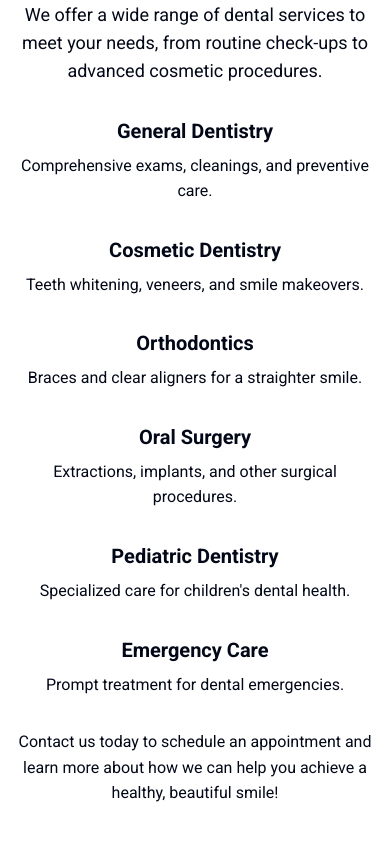
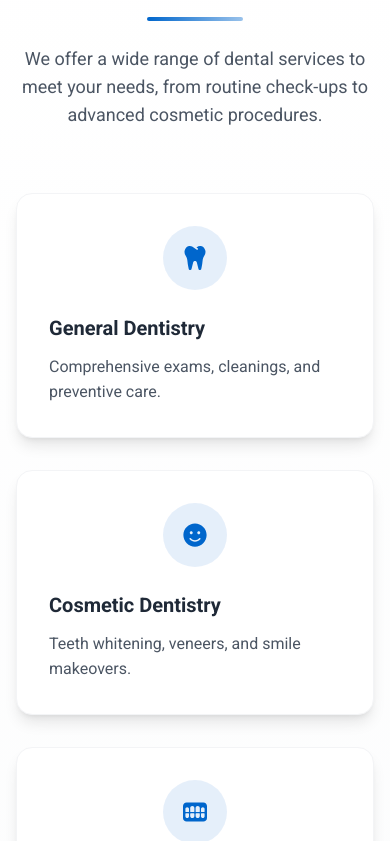
Before and after one commit to bikashghimire/om-muktinath-dental-clinic-dhading, a React (Vite) app: page / in a window 390 px wide. Shown: the part 809-1650 px from the top of the page. Built offline with nearby package versions, Linux system fonts and the light colour scheme.

Commit message:
implement language and theme support

```diff
--- a/src/sections/Contact.tsx
+++ b/src/sections/Contact.tsx
@@ -4,8 +4,10 @@ import ClinicGallery from "../assets/images/clinic/gallery";
 import { clinicImages, getLocationImage } from "../assets/images/clinic/config";
 import DummyImageProvider from "../assets/images/clinic/DummyImageProvider";
 import LocationComponent from "../assets/images/clinic/LocationComponent";
+import { useTranslation } from "react-i18next";
 
 const Contact = () => {
+    const { t } = useTranslation();
     const [isGalleryOpen, setIsGalleryOpen] = useState(false);
     const [galleryCategory, setGalleryCategory] = useState<'exterior'|'interior'|'equipment'|'team'>('exterior');
 
@@ -17,10 +19,10 @@ const Contact = () => {
     return (
         <section id="contact" className="py-20 px-4 max-w-6xl mx-auto">
             <div className="text-center mb-12">
-                <h2 className="text-4xl font-bold mb-3 text-center bg-clip-text text-transparent bg-gradient-to-r from-primary to-primary/70">Contact Us</h2>
+                <h2 className="text-4xl font-bold mb-3 text-center bg-clip-text text-transparent bg-gradient-to-r from-primary to-primary/70">{t('contact.title')}</h2>
                 <div className="w-24 h-1 bg-gradient-to-r from-primary to-primary/40 mx-auto mb-4 rounded-full"></div>
-                <p className="text-lg text-gray-600 max-w-3xl mx-auto">
-                    Have questions or need to book an appointment? We're here to help!
+                <p className="text-lg text-gray-600 dark:text-gray-300 max-w-3xl mx-auto">
+                    {t('contact.subtitle', 'Have questions or need to book an appointment? We\'re here to help!')}
                 </p>
             </div>
 
@@ -29,92 +31,92 @@ const Contact = () => {
                     {/* Contact Cards Container */}
                     <div className="grid sm:grid-cols-2 gap-5">
                         {/* Opening Hours */}
-                        <div className="bg-gradient-to-br from-white to-primary/5 p-6 rounded-2xl shadow-lg hover:shadow-xl transition-all duration-300 border border-gray-100 hover:border-primary/20 hover:-translate-y-1 group">
+                        <div className="bg-gradient-to-br from-white to-primary/5 dark:from-gray-800 dark:to-primary/10 p-6 rounded-2xl shadow-lg hover:shadow-xl transition-all duration-300 border border-gray-100 dark:border-gray-700 hover:border-primary/20 dark:hover:border-primary/30 hover:-translate-y-1 group">
                             <div className="flex items-center mb-4">
-                                <div className="bg-primary/10 p-3 rounded-full group-hover:bg-primary/20 transition-colors">
+                                <div className="bg-primary/10 dark:bg-primary/20 p-3 rounded-full group-hover:bg-primary/20 dark:group-hover:bg-primary/30 transition-colors">
                                     <FaClock className="text-primary text-xl" />
                                 </div>
-                                <h3 className="text-xl font-semibold ml-3 text-gray-800">Opening Hours</h3>
+                                <h3 className="text-xl font-semibold ml-3 text-gray-800 dark:text-gray-200">{t('contact.openingHours', 'Opening Hours')}</h3>
                             </div>
                             <ul className="space-y-3">
                                 <li className="flex justify-between text-sm md:text-base">
-                                    <span className="text-gray-600">Monday - Friday:</span>
-                                    <span className="font-medium text-gray-800">9:00 AM - 6:00 PM</span>
+                                    <span className="text-gray-600 dark:text-gray-400">{t('contact.mondayFriday', 'Monday - Friday')}:</span>
+                                    <span className="font-medium text-gray-800 dark:text-gray-200">9:00 AM - 6:00 PM</span>
                                 </li>
                                 <li className="flex justify-between text-sm md:text-base">
-                                    <span className="text-gray-600">Saturday:</span>
-                                    <span className="font-medium text-gray-800">9:00 AM - 4:00 PM</span>
+                                    <span className="text-gray-600 dark:text-gray-400">{t('contact.saturday', 'Saturday')}:</span>
+                                    <span className="font-medium text-gray-800 dark:text-gray-200">9:00 AM - 4:00 PM</span>
                                 </li>
                                 <li className="flex justify-between text-sm md:text-base">
-                                    <span className="text-gray-600">Sunday:</span>
-                                    <span className="font-medium text-gray-800">Closed</span>
+                                    <span className="text-gray-600 dark:text-gray-400">{t('contact.sunday', 'Sunday')}:</span>
+                                    <span className="font-medium text-gray-800 dark:text-gray-200">{t('contact.closed', 'Closed')}</span>
                                 </li>
                             </ul>
                         </div>
 
                         {/* Phone */}
-                        <div className="bg-gradient-to-br from-white to-primary/5 p-6 rounded-2xl shadow-lg hover:shadow-xl transition-all duration-300 border border-gray-100 hover:border-primary/20 hover:-translate-y-1 group">
+                        <div className="bg-gradient-to-br from-white to-primary/5 dark:from-gray-800 dark:to-primary/10 p-6 rounded-2xl shadow-lg hover:shadow-xl transition-all duration-300 border border-gray-100 dark:border-gray-700 hover:border-primary/20 dark:hover:border-primary/30 hover:-translate-y-1 group">
                             <div className="flex items-center mb-4">
-                                <div className="bg-primary/10 p-3 rounded-full group-hover:bg-primary/20 transition-colors">
+                                <div className="bg-primary/10 dark:bg-primary/20 p-3 rounded-full group-hover:bg-primary/20 dark:group-hover:bg-primary/30 transition-colors">
                                     <FaPhone className="text-primary text-xl" />
                                 </div>
-                                <h3 className="text-xl font-semibold ml-3 text-gray-800">Phone</h3>
+                                <h3 className="text-xl font-semibold ml-3 text-gray-800 dark:text-gray-200">{t('contact.phone', 'Phone')}</h3>
                             </div>
-                            <a href="tel:+9779876543210" className="block text-gray-700 hover:text-primary transition-colors mb-2">+977 9876543210</a>
-                            <a href="tel:014567890" className="block text-gray-700 hover:text-primary transition-colors">01-4567890</a>
+                            <a href="tel:+9779876543210" className="block text-gray-700 dark:text-gray-300 hover:text-primary transition-colors mb-2">+977 9876543210</a>
+                            <a href="tel:014567890" className="block text-gray-700 dark:text-gray-300 hover:text-primary transition-colors">01-4567890</a>
                         </div>
 
                         {/* Email */}
-                        <div className="bg-gradient-to-br from-white to-primary/5 p-6 rounded-2xl shadow-lg hover:shadow-xl transition-all duration-300 border border-gray-100 hover:border-primary/20 hover:-translate-y-1 group">
+                        <div className="bg-gradient-to-br from-white to-primary/5 dark:from-gray-800 dark:to-primary/10 p-6 rounded-2xl shadow-lg hover:shadow-xl transition-all duration-300 border border-gray-100 dark:border-gray-700 hover:border-primary/20 dark:hover:border-primary/30 hover:-translate-y-1 group">
                             <div className="flex items-center mb-4">
-                                <div className="bg-primary/10 p-3 rounded-full group-hover:bg-primary/20 transition-colors">
+                                <div className="bg-primary/10 dark:bg-primary/20 p-3 rounded-full group-hover:bg-primary/20 dark:group-hover:bg-primary/30 transition-colors">
                                     <FaEnvelope className="text-primary text-xl" />
                                 </div>
-                                <h3 className="text-xl font-semibold ml-3 text-gray-800">Email</h3>
+                                <h3 className="text-xl font-semibold ml-3 text-gray-800 dark:text-gray-200">{t('contact.email', 'Email')}</h3>
                             </div>
-                            <a href="mailto:info@smiledentalclinic.com" className="block text-gray-700 hover:text-primary transition-colors mb-2">info@smiledentalclinic.com</a>
-                            <a href="mailto:appointment@smiledentalclinic.com" className="block text-gray-700 hover:text-primary transition-colors">appointment@smiledentalclinic.com</a>
+                            <a href="mailto:info@smiledentalclinic.com" className="block text-gray-700 dark:text-gray-300 hover:text-primary transition-colors mb-2">info@smiledentalclinic.com</a>
+                            <a href="mailto:appointment@smiledentalclinic.com" className="block text-gray-700 dark:text-gray-300 hover:text-primary transition-colors">appointment@smiledentalclinic.com</a>
                         </div>
 
                         {/* Location */}
-                        <div className="bg-gradient-to-br from-white to-primary/5 p-6 rounded-2xl shadow-lg hover:shadow-xl transition-all duration-300 border border-gray-100 hover:border-primary/20 hover:-translate-y-1 group">
+                        <div className="bg-gradient-to-br from-white to-primary/5 dark:from-gray-800 dark:to-primary/10 p-6 rounded-2xl shadow-lg hover:shadow-xl transition-all duration-300 border border-gray-100 dark:border-gray-700 hover:border-primary/20 dark:hover:border-primary/30 hover:-translate-y-1 group">
                             <div className="flex items-center mb-4">
-                                <div className="bg-primary/10 p-3 rounded-full group-hover:bg-primary/20 transition-colors">
+                                <div className="bg-primary/10 dark:bg-primary/20 p-3 rounded-full group-hover:bg-primary/20 dark:group-hover:bg-primary/30 transition-colors">
                                     <FaMapMarkerAlt className="text-primary text-xl" />
                                 </div>
-                                <h3 className="text-xl font-semibold ml-3 text-gray-800">Location</h3>
+                                <h3 className="text-xl font-semibold ml-3 text-gray-800 dark:text-gray-200">{t('contact.location', 'Location')}</h3>
                             </div>
-                            <p className="text-gray-700 mb-2">Om Muktinath, Syangja</p>
-                            <div className="text-gray-700 flex items-center flex-wrap">
-                                <span className="text-sm mr-2">GPS: 27.911239, 84.892693</span>
+                            <p className="text-gray-700 dark:text-gray-300 mb-2">{t('contact.locationName', 'Om Muktinath, Syangja')}</p>
+                            <div className="text-gray-700 dark:text-gray-300 flex items-center flex-wrap">
+                                <span className="text-sm mr-2">{t('contact.gps', 'GPS')}: 27.911239, 84.892693</span>
                                 <button
                                     onClick={() => window.open('https://maps.google.com/?q=27.911239,84.892693', '_blank')}
                                     className="text-sm text-primary hover:text-primary-dark transition-colors font-medium flex items-center gap-1 mt-1"
-                                    title="Open in Google Maps"
+                                    title={t('contact.openInMaps', 'Open in Google Maps')}
                                 >
-                                    <FaMapMarkerAlt className="text-xs" /> Open in Maps
+                                    <FaMapMarkerAlt className="text-xs" /> {t('contact.openMaps', 'Open in Maps')}
                                 </button>
                             </div>
                         </div>
                     </div>
 
                     {/* Contact Form Preview - Could be expanded in the future */}
-                    <div className="bg-gradient-to-br from-primary/5 to-primary/10 p-6 rounded-2xl shadow-lg mt-8">
+                    <div className="bg-gradient-to-br from-primary/5 to-primary/10 dark:from-gray-800/90 dark:to-primary/20 p-6 rounded-2xl shadow-lg mt-8">
                         <div className="text-center py-4">
-                            <h3 className="text-xl font-bold text-gray-800 mb-2">Need to make an appointment?</h3>
-                            <p className="text-gray-600 mb-4">Call us or send an email for quick assistance</p>
+                            <h3 className="text-xl font-bold text-gray-800 dark:text-gray-200 mb-2">{t('contact.needAppointment', 'Need to make an appointment?')}</h3>
+                            <p className="text-gray-600 dark:text-gray-400 mb-4">{t('contact.callOrSend', 'Call us or send an email for quick assistance')}</p>
                             <div className="flex justify-center space-x-4">
                                 <a
                                     href="tel:+9779876543210"
                                     className="px-6 py-2.5 bg-primary text-white rounded-full hover:bg-primary-dark transition-colors shadow-md hover:shadow-lg flex items-center justify-center gap-2"
                                 >
-                                    <FaPhone /> Call Now
+                                    <FaPhone /> {t('contact.callNow', 'Call Now')}
                                 </a>
                                 <a
                                     href="mailto:appointment@smiledentalclinic.com"
-                                    className="px-6 py-2.5 bg-white text-primary border border-primary rounded-full hover:bg-gray-50 transition-colors shadow-sm hover:shadow flex items-center justify-center gap-2"
+                                    className="px-6 py-2.5 bg-white dark:bg-gray-700 text-primary dark:text-white border border-primary dark:border-gray-600 rounded-full hover:bg-gray-50 dark:hover:bg-gray-600 transition-colors shadow-sm hover:shadow flex items-center justify-center gap-2"
                                 >
-                                    <FaEnvelope /> Email Us
+                                    <FaEnvelope /> {t('contact.emailUs', 'Email Us')}
                                 </a>
                             </div>
                         </div>
@@ -123,7 +125,7 @@ const Contact = () => {
 
                 {/* Location & Clinic Photos */}
                 <div className="h-full flex flex-col">
-                    <div className="rounded-2xl overflow-hidden shadow-xl h-full border-4 border-white transform hover:scale-[1.01] transition-all duration-300 relative bg-gradient-to-br from-primary/5 to-primary/20 p-1.5">
+                    <div className="rounded-2xl overflow-hidden shadow-xl h-full border-4 border-white dark:border-gray-700 transform hover:scale-[1.01] transition-all duration-300 relative bg-gradient-to-br from-primary/5 to-primary/20 dark:from-gray-800 dark:to-primary/20 p-1.5">
                         {/* Combined Map and Location Image Component */}
                         <LocationComponent locationCoords={{ lat: 27.911239, lng: 84.892693 }} />
 
@@ -132,23 +134,23 @@ const Contact = () => {
                                 href="https://maps.google.com/?q=27.911239,84.892693"
                                 target="_blank"
                                 rel="noopener noreferrer"
-                                className="bg-white/90 backdrop-blur-sm hover:bg-white px-5 py-2.5 rounded-lg shadow-md text-sm font-medium text-primary transition-all duration-300 flex items-center gap-2 hover:shadow-lg"
+                                className="bg-white/90 dark:bg-gray-800/90 backdrop-blur-sm hover:bg-white dark:hover:bg-gray-800 px-5 py-2.5 rounded-lg shadow-md text-sm font-medium text-primary dark:text-primary-foreground transition-all duration-300 flex items-center gap-2 hover:shadow-lg"
                             >
-                                <FaMapMarkerAlt /> Get Directions
+                                <FaMapMarkerAlt /> {t('contact.getDirections', 'Get Directions')}
                             </a>
                             <button
                                 onClick={() => {
                                     if (navigator.share) {
                                         navigator.share({
-                                            title: 'Om Muktinath Location',
-                                            text: 'Check out Om Muktinath location on Google Maps',
+                                            title: t('contact.shareLocationTitle', 'Om Muktinath Location'),
+                                            text: t('contact.shareLocationText', 'Check out Om Muktinath location on Google Maps'),
                                             url: 'https://maps.google.com/?q=27.911239,84.892693',
                                         })
                                     }
                                 }}
-                                className="bg-white/90 backdrop-blur-sm hover:bg-white px-5 py-2.5 rounded-lg shadow-md text-sm font-medium text-primary transition-all duration-300 hover:shadow-lg"
+                                className="bg-white/90 dark:bg-gray-800/90 backdrop-blur-sm hover:bg-white dark:hover:bg-gray-800 px-5 py-2.5 rounded-lg shadow-md text-sm font-medium text-primary dark:text-primary-foreground transition-all duration-300 hover:shadow-lg"
                             >
-                                Share Location
+                                {t('contact.shareLocation', 'Share Location')}
                             </button>
                         </div>
                     </div>
@@ -159,7 +161,7 @@ const Contact = () => {
                             className="w-full py-3.5 bg-gradient-to-r from-primary/80 to-primary text-white font-medium rounded-lg transition-all hover:shadow-lg flex items-center justify-center gap-2"
                             onClick={() => openGallery('exterior')}
                         >
-                            <FaImages /> View Clinic Photos
+                            <FaImages /> {t('contact.viewClinicPhotos', 'View Clinic Photos')}
                         </button>
                     </div>
                 </div>
--- a/src/sections/Services.tsx
+++ b/src/sections/Services.tsx
@@ -1,42 +1,80 @@
 import React from 'react';
+import { FaTooth, FaSmile, FaTeeth, FaUserMd, FaChild, FaFirstAid } from 'react-icons/fa';
 
 const Services = () => {
+  const services = [
+    {
+      title: "General Dentistry",
+      description: "Comprehensive exams, cleanings, and preventive care.",
+      icon: <FaTooth />,
+    },
+    {
+      title: "Cosmetic Dentistry",
+      description: "Teeth whitening, veneers, and smile makeovers.",
+      icon: <FaSmile />,
+    },
+    {
+      title: "Orthodontics",
+      description: "Braces and clear aligners for a straighter smile.",
+      icon: <FaTeeth />,
+    },
+    {
+      title: "Oral Surgery",
+      description: "Extractions, implants, and other surgical procedures.",
+      icon: <FaUserMd />,
+    },
+    {
+      title: "Pediatric Dentistry",
+      description: "Specialized care for children's dental health.",
+      icon: <FaChild />,
+    },
+    {
+      title: "Emergency Care",
+      description: "Prompt treatment for dental emergencies.",
+      icon: <FaFirstAid />,
+    }
+  ];
+
   return (
-    <section className="py-16 px-4 max-w-5xl mx-auto text-center">
-      <h2 className="text-3xl font-semibold mb-4">Our Services</h2>
-      <p className="text-lg mb-8">
-        We offer a wide range of dental services to meet your needs, from routine check-ups to advanced cosmetic procedures.
-      </p>
-      <div className="grid grid-cols-1 md:grid-cols-3 gap-8">
-        <div className="service-item">
-          <h3 className="text-xl font-bold mb-2">General Dentistry</h3>
-          <p>Comprehensive exams, cleanings, and preventive care.</p>
+    <section id="services" className="py-20 px-4 bg-gradient-to-b from-white to-gray-50">
+      <div className="max-w-6xl mx-auto">
+        <div className="text-center mb-16">
+          <h2 className="text-4xl font-bold mb-3 bg-clip-text text-transparent bg-gradient-to-r from-primary to-primary/70">Our Services</h2>
+          <div className="w-24 h-1 bg-gradient-to-r from-primary to-primary/40 mx-auto mb-6 rounded-full"></div>
+          <p className="text-lg text-gray-600 max-w-3xl mx-auto">
+            We offer a wide range of dental services to meet your needs, from routine check-ups to advanced cosmetic procedures.
+          </p>
         </div>
-        <div className="service-item">
-          <h3 className="text-xl font-bold mb-2">Cosmetic Dentistry</h3>
-          <p>Teeth whitening, veneers, and smile makeovers.</p>
+
+        <div className="grid grid-cols-1 sm:grid-cols-2 lg:grid-cols-3 gap-8">
+          {services.map((service, index) => (
+            <div
+              key={index}
+              className="bg-white p-8 rounded-2xl shadow-lg hover:shadow-xl transition-all duration-300 border border-gray-100 hover:border-primary/20 hover:-translate-y-1 group"
+            >
+              <div className="flex items-center justify-center h-16 w-16 rounded-full bg-primary/10 text-primary mb-6 mx-auto group-hover:bg-primary/20 transition-colors duration-300">
+                <span className="text-2xl">{service.icon}</span>
+              </div>
+              <h3 className="text-xl font-bold mb-3 text-gray-800">{service.title}</h3>
+              <p className="text-gray-600">{service.description}</p>
+            </div>
+          ))}
         </div>
-        <div className="service-item">
-          <h3 className="text-xl font-bold mb-2">Orthodontics</h3>
-          <p>Braces and clear aligners for a straighter smile.</p>
-        </div>
-        <div className="service-item">
-          <h3 className="text-xl font-bold mb-2">Oral Surgery</h3>
-          <p>Extractions, implants, and other surgical procedures.</p>
-        </div>
-        <div className="service-item">
-          <h3 className="text-xl font-bold mb-2">Pediatric Dentistry</h3>
-          <p>Specialized care for children's dental health.</p>
-        </div>
-        <div className="service-item">
-          <h3 className="text-xl font-bold mb-2">Emergency Care</h3>
-          <p>Prompt treatment for dental emergencies.</p>
+
+        <div className="mt-16 text-center">
+          <p className="text-lg text-gray-700 mb-6 max-w-2xl mx-auto">
+            Contact us today to schedule an appointment and learn more about how we can help you achieve a healthy, beautiful smile!
+          </p>
+          <a
+            href="#contact"
+            className="inline-flex items-center justify-center px-8 py-3 bg-gradient-to-r from-primary/90 to-primary text-white font-medium rounded-lg hover:shadow-lg transition-all duration-300"
+          >
+            Schedule an Appointment
+          </a>
         </div>
       </div>
-      <p className="mt-8">
-        Contact us today to schedule an appointment and learn more about how we can help you achieve a healthy, beautiful smile!
-      </p>
     </section>
   );
 }
+
 export default Services;
```
Also changed, not shown: src/translations/en.json (+22 -1 lines), src/translations/np.json (+22 -1 lines).
